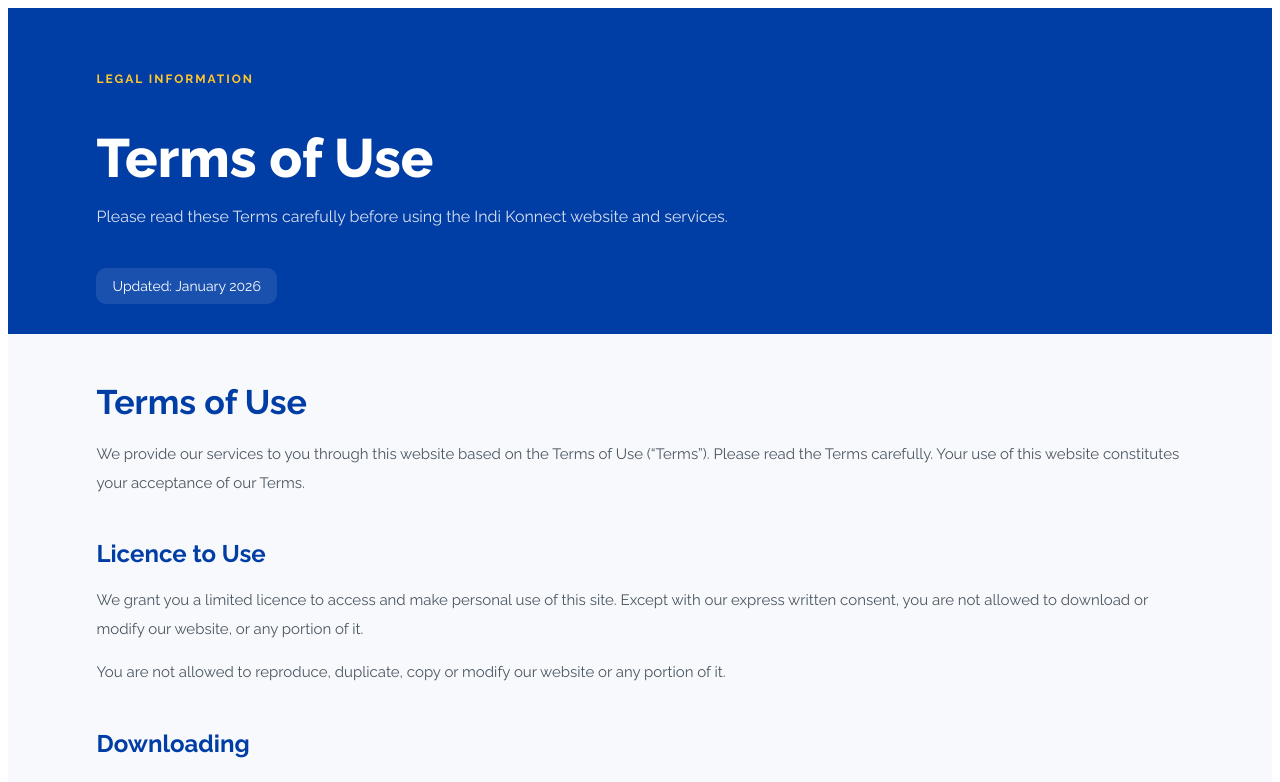
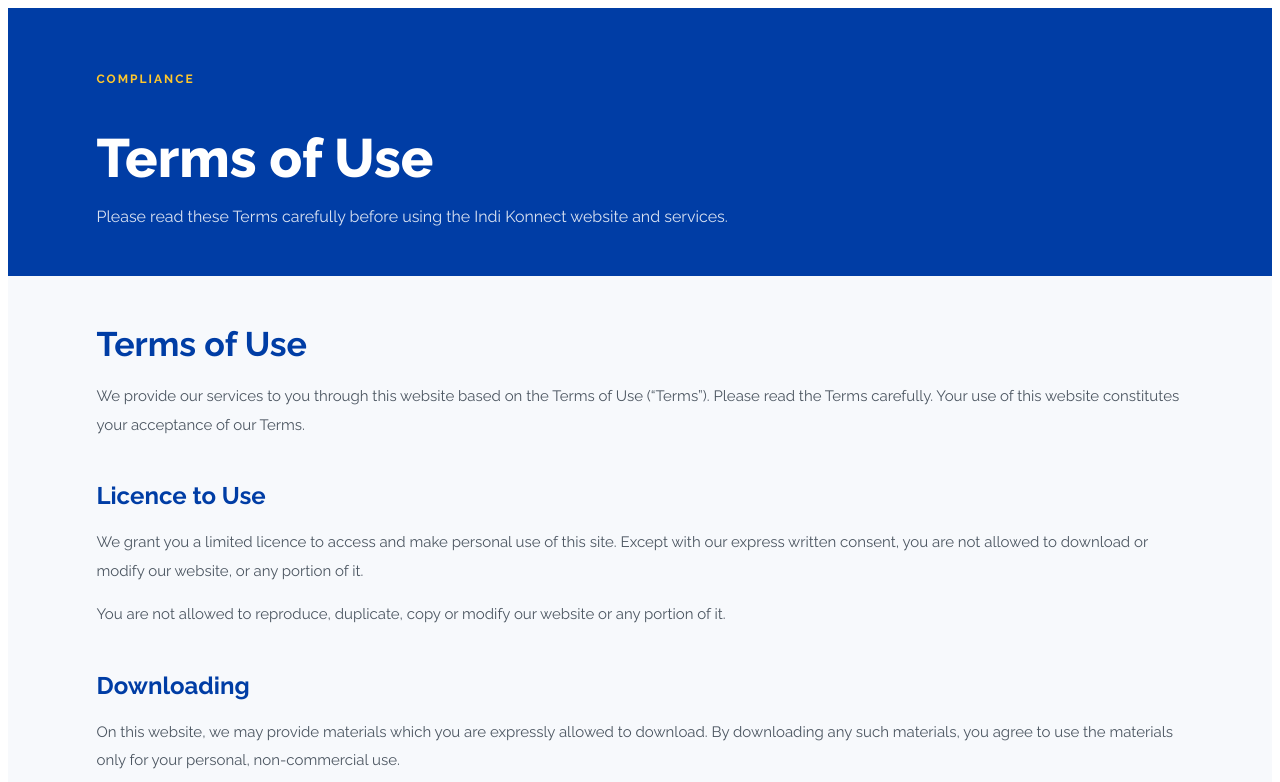
Before and after one commit to aaditya3196/IndiKonnect, a Nuxt app: page /terms-of-use in a window 1280 px wide. Shown: the top 782 px of the page. Built offline with nearby package versions, Linux system fonts and the light colour scheme.

Commit message:
Update terms-of-use.vue

```diff
--- a/app/pages/terms-of-use.vue
+++ b/app/pages/terms-of-use.vue
@@ -8,7 +8,7 @@
       <div class="hero-content">
 
         <p class="eyebrow">
-          Legal Information
+          Compliance
         </p>
 
         <h1>
@@ -18,10 +18,6 @@
         <p class="hero-description">
           Please read these Terms carefully before using the Indi Konnect website and services.
         </p>
-
-        <div class="updated-tag">
-          Updated: January 2026
-        </div>
 
       </div>
 
@@ -295,7 +291,7 @@ useSeoMeta({
   letter-spacing: 2px;
   text-transform: uppercase;
   font-weight: 700;
-  margin-bottom: 14px;
+  margin-bottom: 5px;
 }
 
 .privacy-hero h1 {
@@ -311,16 +307,6 @@ useSeoMeta({
   font-size: 16px;
   line-height: 1.7;
   max-width: 650px;
-}
-
-.updated-tag {
-  margin-top: 22px;
-  display: inline-block;
-  padding: 10px 16px;
-  border-radius: 10px;
-  background: rgba(255,255,255,0.10);
-  color: white;
-  font-size: 14px;
 }
 
 /* CONTENT */
```
